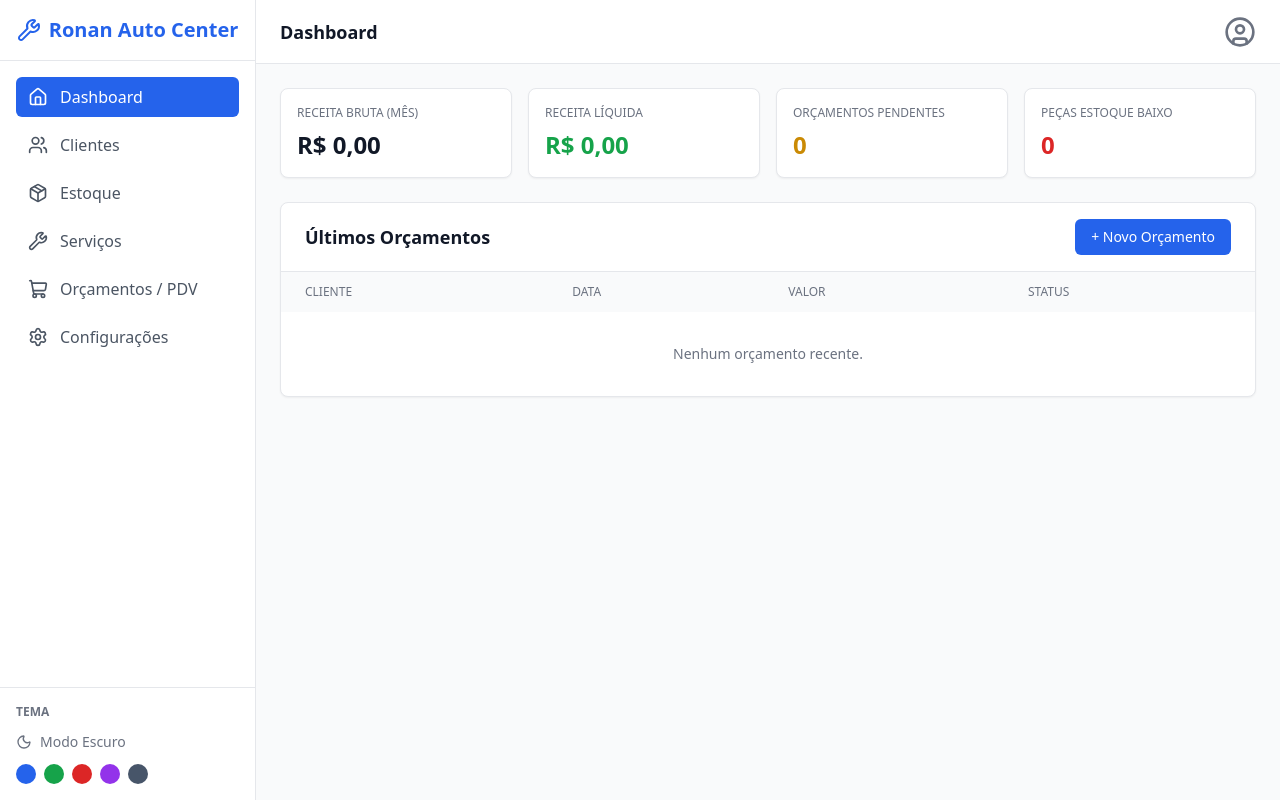
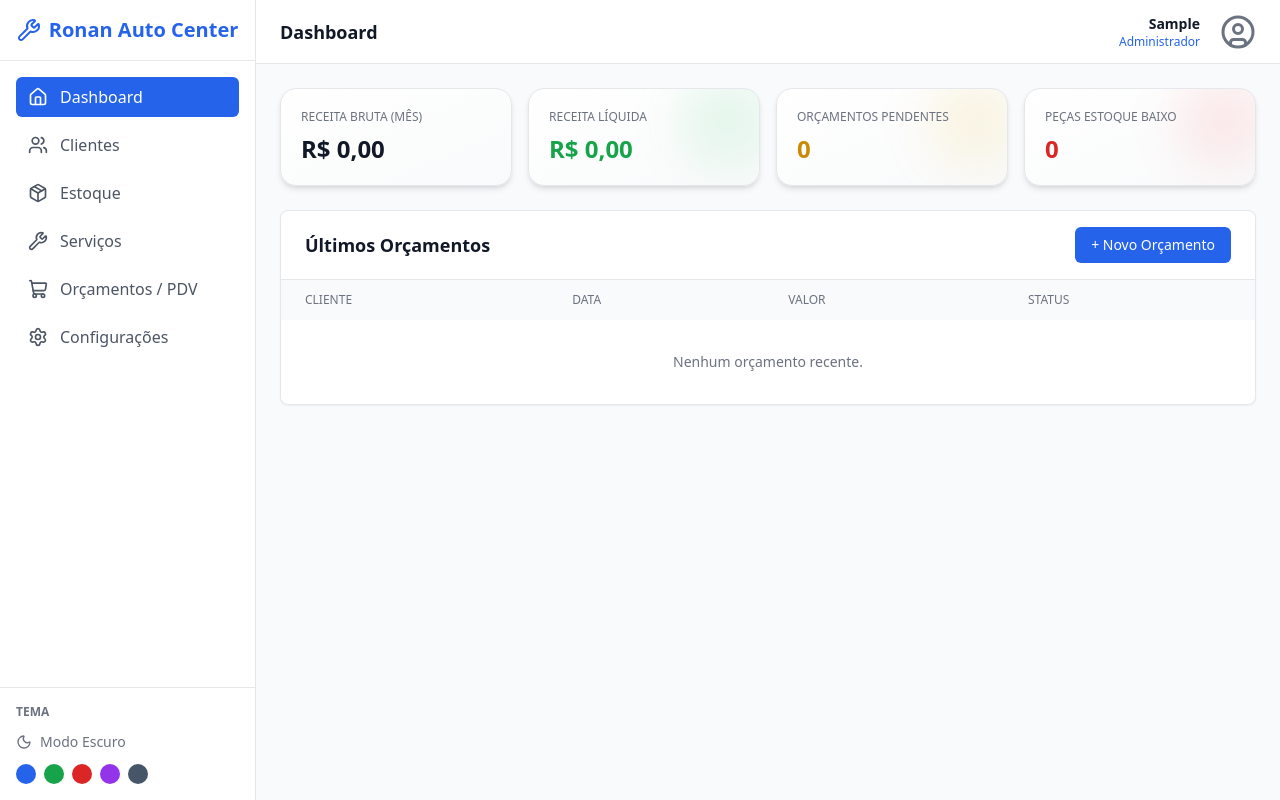
Before and after one commit to MarceloPires1509/ronan-auto-center, a Django app: page / in a window 1280 px wide. Run offline with Django 5.2, Linux system fonts and the light colour scheme; the visitor is signed in with stand-in values (Sample User, id 1); data that the repository does not hold is empty; some libraries are stand-ins or nearby versions.

Commit message:
UI Upgrades: 3D Dashboard cards, User Name in header, fix login label

```diff
--- a/templates/base.html
+++ b/templates/base.html
@@ -145,12 +145,20 @@
                 </div>
             </div>
             <div class="flex items-center gap-3 relative">
-                <button onclick="document.getElementById('user-menu').classList.toggle('hidden')" class="text-gray-500 hover:text-gray-900 dark:text-gray-300 focus:outline-none">
-                    <i data-lucide="user-circle" class="w-8 h-8"></i>
+                <div class="text-right hidden sm:block mr-2">
+                    <p class="text-sm font-bold text-gray-900 dark:text-white">{{ request.user.first_name|default:request.user.username }}</p>
+                    <p class="text-xs text-primary dark:text-primary_hover font-medium">{% if request.user.is_superuser %}Administrador{% else %}Colaborador{% endif %}</p>
+                </div>
+                <button onclick="document.getElementById('user-menu').classList.toggle('hidden')" class="text-gray-500 hover:text-gray-900 dark:text-gray-300 focus:outline-none transition-transform hover:scale-110">
+                    <i data-lucide="user-circle" class="w-9 h-9"></i>
                 </button>
 
                 <!-- Dropdown Menu -->
-                <div id="user-menu" class="hidden absolute right-0 top-10 mt-2 w-48 bg-white dark:bg-gray-800 rounded-md shadow-lg border dark:border-gray-700 py-1 z-50">
+                <div id="user-menu" class="hidden absolute right-0 top-12 mt-2 w-56 bg-white dark:bg-gray-800 rounded-lg shadow-xl border dark:border-gray-700 py-2 z-50">
+                    <div class="px-4 py-3 border-b dark:border-gray-700 sm:hidden">
+                        <p class="text-sm font-bold text-gray-900 dark:text-white">{{ request.user.first_name|default:request.user.username }}</p>
+                        <p class="text-xs text-gray-500 dark:text-gray-400">{{ request.user.username }}</p>
+                    </div>
                     <a href="{% url 'novo_usuario' %}" class="block px-4 py-2 text-sm text-gray-700 dark:text-gray-200 hover:bg-gray-100 dark:hover:bg-gray-700">
                         + Novo Usuário
                     </a>
--- a/templates/dashboard.html
+++ b/templates/dashboard.html
@@ -6,21 +6,25 @@
 <div class="space-y-6">
     <div class="grid grid-cols-1 sm:grid-cols-2 lg:grid-cols-4 gap-4">
         <!-- Cards -->
-        <div class="p-4 bg-white dark:bg-gray-800 rounded-lg border dark:border-gray-700 shadow-sm transition-colors">
-            <h3 class="text-gray-500 dark:text-gray-400 text-xs font-medium uppercase">Receita Bruta (Mês)</h3>
-            <p class="text-2xl font-bold mt-2 text-gray-900 dark:text-white">R$ {{ receita_bruta|default:"0,00" }}</p>
+        <div class="p-5 bg-gradient-to-br from-white to-gray-50 dark:from-gray-800 dark:to-gray-900 rounded-2xl border dark:border-gray-700 shadow-md transform transition-all duration-300 hover:-translate-y-2 hover:shadow-2xl hover:border-primary/50 relative overflow-hidden group">
+            <div class="absolute -right-4 -top-4 w-24 h-24 bg-primary/10 rounded-full blur-xl group-hover:bg-primary/20 transition-all duration-300"></div>
+            <h3 class="text-gray-500 relative z-10 dark:text-gray-400 text-xs font-medium uppercase">Receita Bruta (Mês)</h3>
+            <p class="text-2xl relative z-10 font-bold mt-2 text-gray-900 dark:text-white">R$ {{ receita_bruta|default:"0,00" }}</p>
         </div>
-        <div class="p-4 bg-white dark:bg-gray-800 rounded-lg border dark:border-gray-700 shadow-sm transition-colors">
-            <h3 class="text-gray-500 dark:text-gray-400 text-xs font-medium uppercase">Receita Líquida</h3>
-            <p class="text-2xl font-bold mt-2 text-green-600 dark:text-green-400">R$ {{ receita_liquida|default:"0,00" }}</p>
+        <div class="p-5 bg-gradient-to-br from-white to-gray-50 dark:from-gray-800 dark:to-gray-900 rounded-2xl border dark:border-gray-700 shadow-md transform transition-all duration-300 hover:-translate-y-2 hover:shadow-2xl hover:border-primary/50 relative overflow-hidden group">
+            <div class="absolute -right-4 -top-4 w-24 h-24 bg-green-500/10 rounded-full blur-xl group-hover:bg-green-500/20 transition-all duration-300"></div>
+            <h3 class="text-gray-500 relative z-10 dark:text-gray-400 text-xs font-medium uppercase">Receita Líquida</h3>
+            <p class="text-2xl relative z-10 font-bold mt-2 text-green-600 dark:text-green-400">R$ {{ receita_liquida|default:"0,00" }}</p>
         </div>
-        <div class="p-4 bg-white dark:bg-gray-800 rounded-lg border dark:border-gray-700 shadow-sm transition-colors">
-            <h3 class="text-gray-500 dark:text-gray-400 text-xs font-medium uppercase">Orçamentos Pendentes</h3>
-            <p class="text-2xl font-bold mt-2 text-yellow-600 dark:text-yellow-400">{{ orcamentos_pendentes|default:"0" }}</p>
+        <div class="p-5 bg-gradient-to-br from-white to-gray-50 dark:from-gray-800 dark:to-gray-900 rounded-2xl border dark:border-gray-700 shadow-md transform transition-all duration-300 hover:-translate-y-2 hover:shadow-2xl hover:border-primary/50 relative overflow-hidden group">
+            <div class="absolute -right-4 -top-4 w-24 h-24 bg-yellow-500/10 rounded-full blur-xl group-hover:bg-yellow-500/20 transition-all duration-300"></div>
+            <h3 class="text-gray-500 relative z-10 dark:text-gray-400 text-xs font-medium uppercase">Orçamentos Pendentes</h3>
+            <p class="text-2xl relative z-10 font-bold mt-2 text-yellow-600 dark:text-yellow-400">{{ orcamentos_pendentes|default:"0" }}</p>
         </div>
-        <div class="p-4 bg-white dark:bg-gray-800 rounded-lg border dark:border-gray-700 shadow-sm transition-colors">
-            <h3 class="text-gray-500 dark:text-gray-400 text-xs font-medium uppercase">Peças Estoque Baixo</h3>
-            <p class="text-2xl font-bold mt-2 text-red-600 dark:text-red-400">{{ pecas_baixo_estoque|default:"0" }}</p>
+        <div class="p-5 bg-gradient-to-br from-white to-gray-50 dark:from-gray-800 dark:to-gray-900 rounded-2xl border dark:border-gray-700 shadow-md transform transition-all duration-300 hover:-translate-y-2 hover:shadow-2xl hover:border-primary/50 relative overflow-hidden group">
+            <div class="absolute -right-4 -top-4 w-24 h-24 bg-red-500/10 rounded-full blur-xl group-hover:bg-red-500/20 transition-all duration-300"></div>
+            <h3 class="text-gray-500 relative z-10 dark:text-gray-400 text-xs font-medium uppercase">Peças Estoque Baixo</h3>
+            <p class="text-2xl relative z-10 font-bold mt-2 text-red-600 dark:text-red-400">{{ pecas_baixo_estoque|default:"0" }}</p>
         </div>
     </div>
 
--- a/templates/registration/login.html
+++ b/templates/registration/login.html
@@ -35,12 +35,12 @@
 
             {% if form.errors %}
             <div class="bg-red-50 text-red-600 p-3 rounded-md text-sm text-center">
-                E-mail ou senha incorretos. Tente novamente.
+                Usuário ou senha incorretos. Tente novamente.
             </div>
             {% endif %}
 
             <div class="space-y-2">
-                <label for="username" class="text-sm font-medium text-gray-700">E-mail</label>
+                <label for="username" class="text-sm font-medium text-gray-700">Usuário</label>
                 <input type="text" id="username" name="username" required autofocus class="w-full px-3 py-2 border border-gray-300 rounded-md focus:outline-none focus:ring-2 focus:ring-primary">
             </div>
 
```
